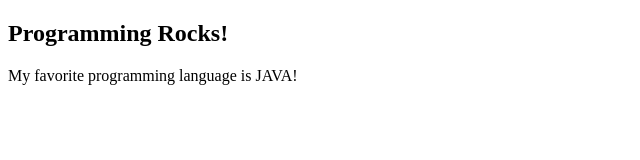
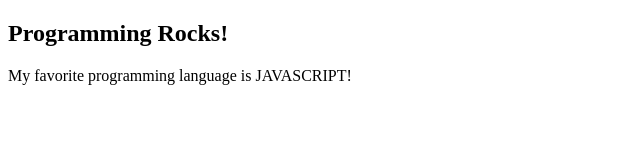
Before and after one commit to jcolinot/website, a plain HTML site: page index.html in a window 1280 px wide. Shown: the full height of the page, 0-640 px from the left. Drawn offline with Linux system fonts and the light colour scheme.

Commit message:
Update index.html

```diff
--- a/index.html
+++ b/index.html
@@ -4,7 +4,7 @@
     <title>The Web Site</title>
   </head>
     <h2>Programming Rocks!</h2>
-    My favorite programming language is JAVA!
+    My favorite programming language is JAVASCRIPT!
   <body>
   </body>
 </html>
```
